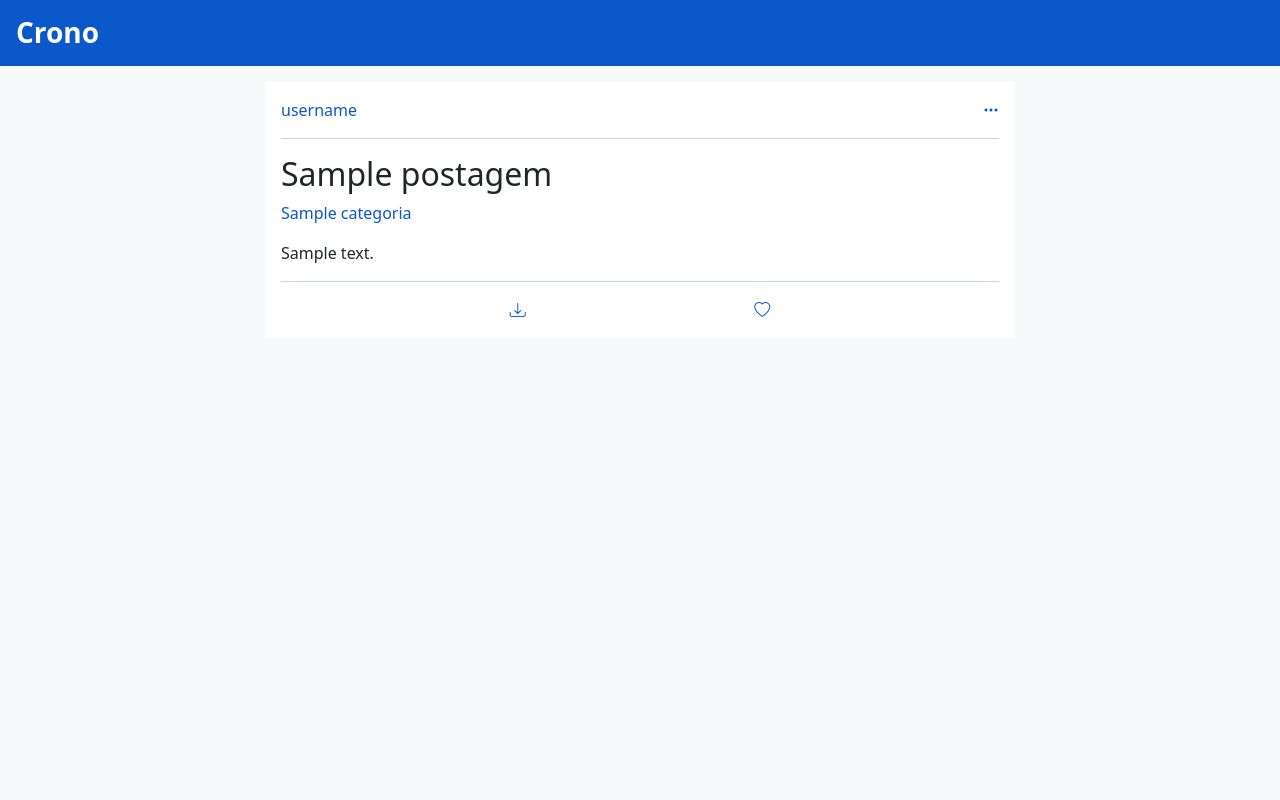
After one commit to adolfocustodio/Crono3.0, a Django app: page /1/postagens/ in a window 1280 px wide. The commit adds this page. Run offline with Django 4.2, Linux system fonts and the light colour scheme; tables that the repository leaves empty hold one stand-in row (values such as "Sample post").

Commit message:
pag de postagens por categoria

```diff
--- a/core/urls.py
+++ b/core/urls.py
@@ -1,12 +1,13 @@
 from django.urls import path
-from . import views
+from .views import Inicio, CategoriaPostagens, CategoriaCriar, CategoriaListar, CategoriaEditar, CategoriaExcluir
 
 
 app_name = 'core'
 urlpatterns = [
-    path('', views.HomeView.as_view(), name='home'),
-    path('categoria/criar/', views.CategoriaCreateView.as_view(), name='categoria_form'),
-    path('categoria/listar/', views.CategoriaListView.as_view(), name='categoria_listar'),
-    path('categoria/editar/<int:pk>/', views.CategoriaUpdateView.as_view(), name='categoria_editar'),
-    path('categoria/excluir/<int:pk>/', views.CategoriaDeleteView.as_view(), name='categoria_excluir')
+    path('', Inicio.as_view(), name='inicio'),
+    path('<int:pk>/postagens/', CategoriaPostagens.as_view(), name='categoria_postagens'),
+    path('categoria/criar/', CategoriaCriar.as_view(), name='categoria_criar'),
+    path('categoria/listar/', CategoriaListar.as_view(), name='categoria_listar'),
+    path('categoria/editar/<int:pk>/', CategoriaEditar.as_view(), name='categoria_editar'),
+    path('categoria/excluir/<int:pk>/', CategoriaExcluir.as_view(), name='categoria_excluir')
 ]
--- a/core/views.py
+++ b/core/views.py
@@ -6,7 +6,7 @@ from django.urls import reverse_lazy
 
 
 
-class HomeView(generic.TemplateView):
+class Inicio(generic.TemplateView):
     template_name = 'core/home.html'
 
     def get_context_data(self, **kwargs):
@@ -15,26 +15,36 @@ class HomeView(generic.TemplateView):
         return context
 
 
-class CategoriaCreateView(generic.CreateView):
+class CategoriaPostagens(generic.DetailView):
+    model = Categoria
+    template_name = 'categorias/categoria_postagens.html'
+
+    def get_context_data(self, **kwargs):
+        context = super().get_context_data(**kwargs)
+        context['postagens'] = self.object.postagens.all()
+        return context
+
+
+class CategoriaCriar(generic.CreateView):
     model = Categoria
     form_class = CategoriaForm
     success_url = reverse_lazy("core:categoria_listar")
     template_name = "categorias/categoria_form.html"
 
 
-class CategoriaListView(generic.ListView):
+class CategoriaListar(generic.ListView):
     model = Categoria
     form_class = CategoriaForm
     template_name = "categorias/categoria_list.html"
 
 
-class CategoriaUpdateView(generic.UpdateView):
+class CategoriaEditar(generic.UpdateView):
     model = Categoria
     form_class = CategoriaForm
     success_url = reverse_lazy("core:categoria_listar")
     template_name = "categorias/categoria_form.html"
 
 
-class CategoriaDeleteView(generic.DeleteView):
+class CategoriaExcluir(generic.DeleteView):
     model = Categoria
     success_url = reverse_lazy("core:categoria_listar")
--- a/postagens/views.py
+++ b/postagens/views.py
@@ -7,15 +7,15 @@ from django.urls import reverse_lazy
 class PostagemCreateView(generic.CreateView):
     model = Postagem
     form_class = PostagemForm
-    success_url = reverse_lazy('core:home')
+    success_url = reverse_lazy('core:inicio')
 
 
 class PostagemUpdateView(generic.UpdateView):
     model = Postagem
     form_class = PostagemForm
-    success_url = reverse_lazy('core:home')
+    success_url = reverse_lazy('core:inicio')
 
 
 class PostagemDeleteView(generic.DeleteView):
     model = Postagem
-    success_url = reverse_lazy('core:home')
+    success_url = reverse_lazy('core:inicio')
--- /dev/null
+++ b/templates/categorias/categoria_postagens.html
@@ -0,0 +1,36 @@
+{% extends 'base.html' %}
+{% block main %}
+<div>
+    {% for postagem in postagens %}
+    <div class="mb-3 postagem p-3">
+        <div class="df jcsb">
+            <div>
+                <a class="fw-medium link" href="">username</a>
+            </div>
+            <div>
+                <a class="link" data-bs-toggle="dropdown" href=""><i class="bi bi-three-dots"></i></a>
+                <ul class="dropdown-menu">
+                    <li><a class="dropdown-item" href="{% url 'postagens:postagem_editar' postagem.pk %}">Editar</a>
+                    </li>
+                    <li><a class="dropdown-item" data-bs-toggle="modal" href="#deleteModal">Excluir</a></li>
+                </ul>
+                {% include 'postagens/postagem_confirm_delete.html' %}
+            </div>
+        </div>
+        <hr>
+        <div class="mb-3">
+            <h1 class="fw-medium fs-2">{{ postagem.titulo }}</h1>
+            <a class="fw-medium link" href="">{{ postagem.categoria }}</a>
+        </div>
+        <div>
+            <p class="mb-0">{{ postagem.desc | linebreaksbr | truncatechars:500 }}</p>
+        </div>
+        <hr>
+        <div class="df jcse">
+            <a class="link" download href="{{ postagem.arquivo.url }}"><i class="bi bi-download"></i></a>
+            <a class="link" href=""><i class="bi bi-heart"></i></a>
+        </div>
+    </div>
+    {% endfor %}
+</div>
+{% endblock main %}
```
Also changed, not shown: templates/categorias/categoria_list.html (+3 -4 lines).
